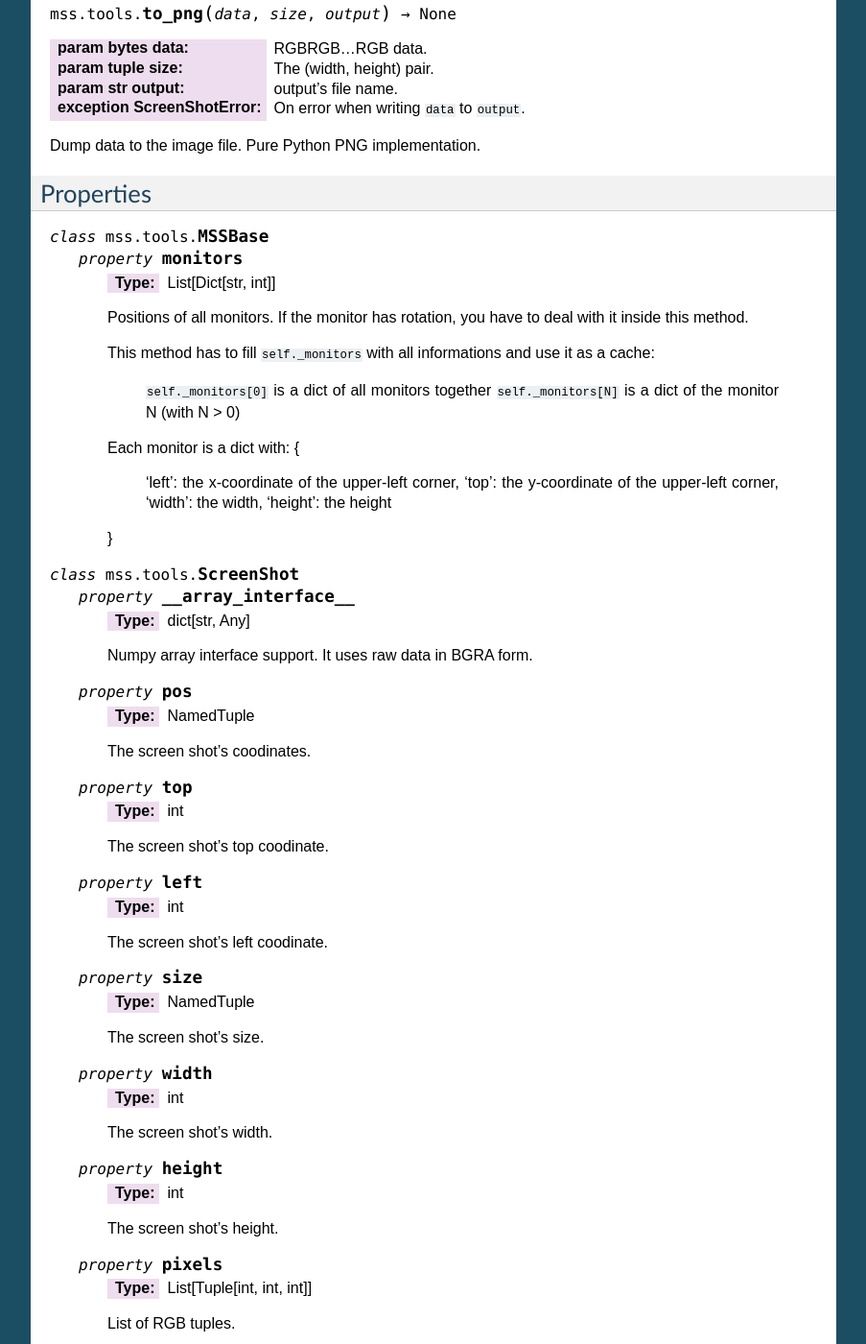
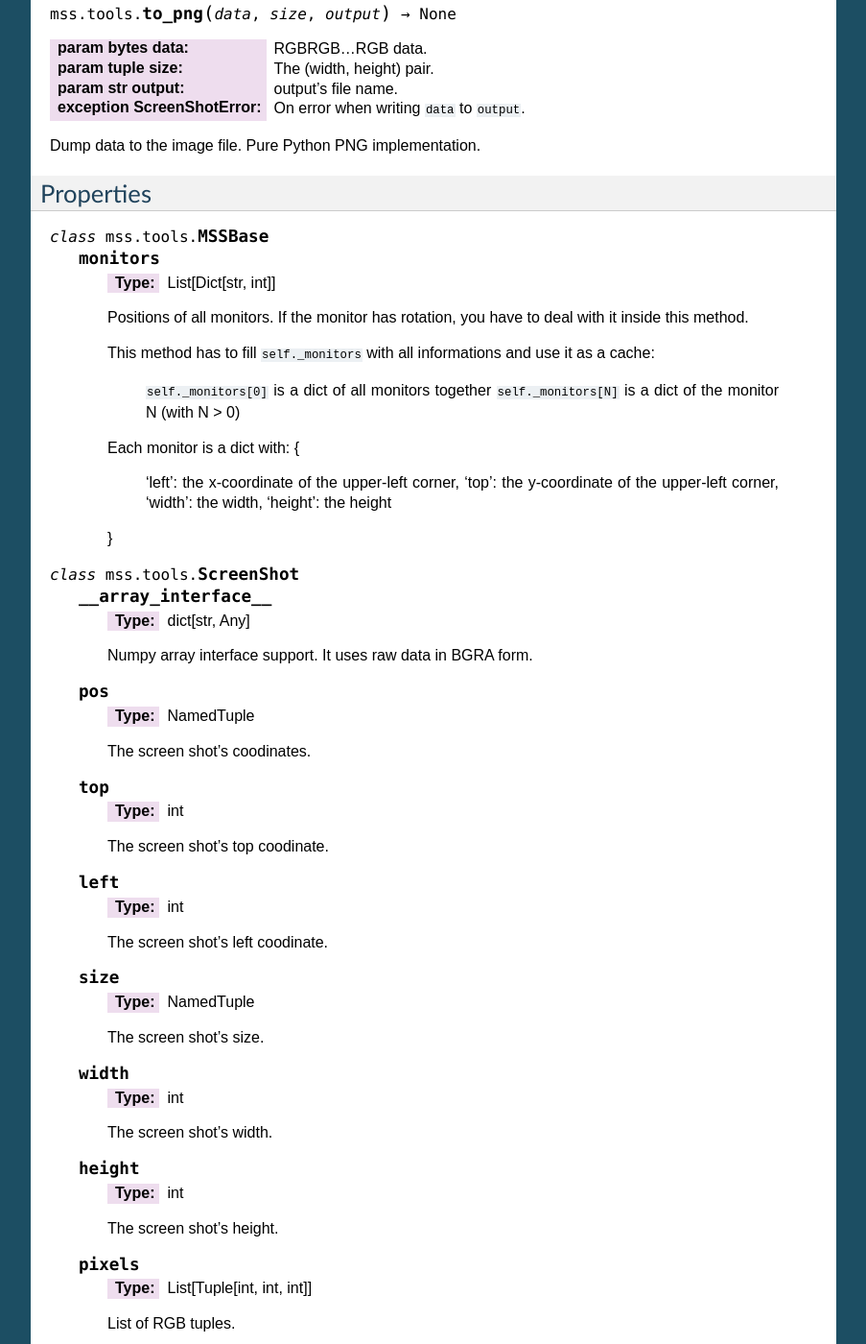
Before and after one commit to BoboTiG/python-mss, a Sphinx documentation site: the page built from docs/source/api.rst, in a window 1280 px wide and 1400 px high, scrolled down 1245 px. Shown: the whole window at 96% size, without its empty margins (198-1101 px from the left). Built offline with Sphinx 7.4.7, drawn with Linux system fonts in a browser that asks for light colours; part of the change alters nothing that is shown.

Commit message:
Update doc

```diff
--- a/docs/source/api.rst
+++ b/docs/source/api.rst
@@ -91,7 +91,7 @@ Properties
 
 .. class:: MSSBase
 
-    .. property:: monitors
+    .. attribute:: monitors
 
         :type:  List[Dict[str, int]]
         Positions of all monitors.
@@ -113,47 +113,47 @@ Properties
 
 .. class:: ScreenShot
 
-    .. property:: __array_interface__()
+    .. attribute:: __array_interface__()
 
         :type: dict[str, Any]
         Numpy array interface support. It uses raw data in BGRA form.
 
-    .. property:: pos
+    .. attribute:: pos
 
         :type: NamedTuple
         The screen shot's coodinates.
 
-    .. property:: top
+    .. attribute:: top
 
         :type: int
         The screen shot's top coodinate.
 
-    .. property:: left
+    .. attribute:: left
 
         :type: int
         The screen shot's left coodinate.
 
-    .. property:: size
+    .. attribute:: size
 
         :type: NamedTuple
         The screen shot's size.
 
-    .. property:: width
+    .. attribute:: width
 
         :type: int
         The screen shot's width.
 
-    .. property:: height
+    .. attribute:: height
 
         :type: int
         The screen shot's height.
 
-    .. property:: pixels
+    .. attribute:: pixels
 
         :type: List[Tuple[int, int, int]]
         List of RGB tuples.
 
-    .. property:: rgb
+    .. attribute:: rgb
 
         :type: bytes
         Compute RGB values from the BGRA raw pixels.
```
